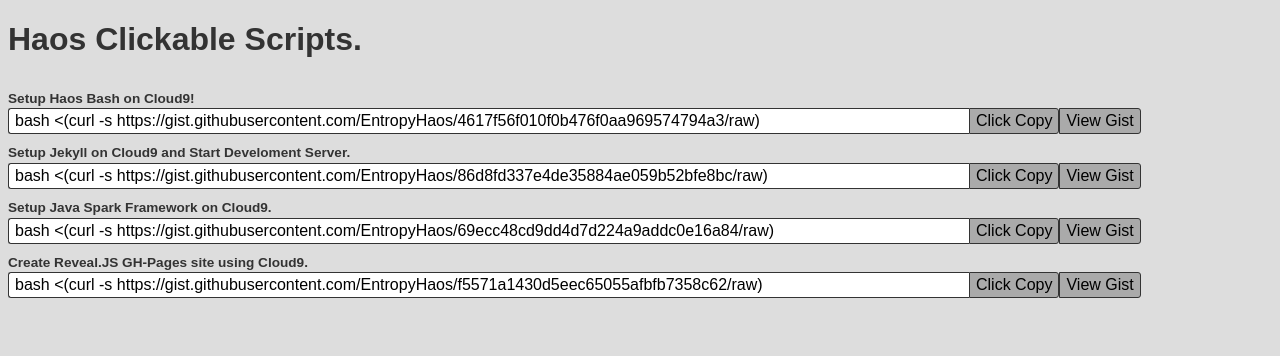
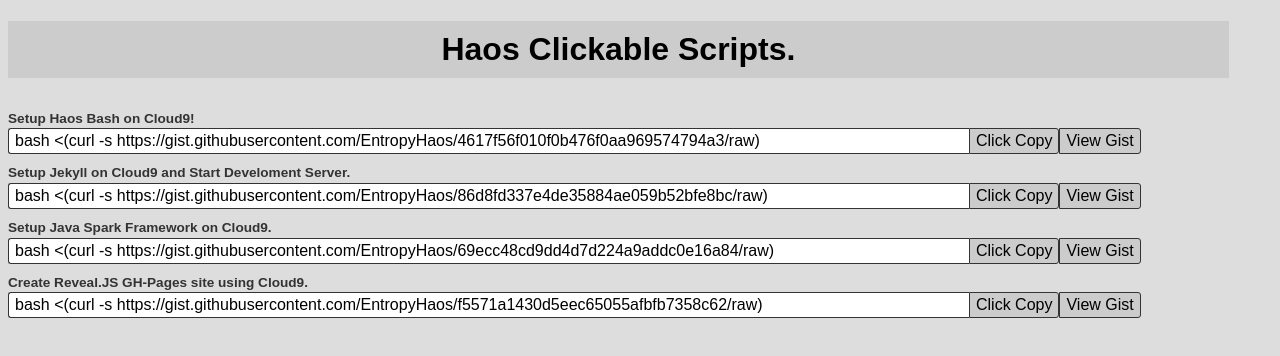
Before and after one commit to HaosCarroll/z_haos_clickables, a plain HTML site: page index.html in a window 1280 px wide. Drawn offline with Linux system fonts and the light colour scheme.

Commit message:
Add link to project repo.

```diff
--- a/css/style.css
+++ b/css/style.css
@@ -17,7 +17,8 @@ label {
   user-select: none;
 }
 
-input, button {
+input,
+button {
   float: left;
   font-size: 1em;
   padding: 3px 6px;
@@ -41,7 +42,14 @@ input {
 
 button {
   position: relative;
-  background-color: #aaa;
+  background-color: #cccccc;
+  border-radius: 0 3px 3px 0;
+  cursor: pointer;
+}
+
+button:hover {
+  position: relative;
+  background-color: #a0a0a0;
   border-radius: 0 3px 3px 0;
   cursor: pointer;
 }
@@ -99,20 +107,40 @@ button {
   }
 }
 
+#heading_link:link,
+#heading_link:visited {
+  color: black;
+  padding: 10px;
+  width: 95%;
+  text-align: center;
+  text-decoration: none;
+  display: inline-block;
+  background-color: #cccccc;
+}
+
+#heading_link:hover,
+#heading_link:active {
+  background-color: #a0a0a0;
+}
+
 
 /**
  * Tooltip Styles
  * Sauce : https://codepen.io/cbracco/pen/qzukg
  */
 
+
 /* Add this attribute to the element that needs a tooltip */
+
 [data_tooltip] {
   position: relative;
   z-index: 2;
   cursor: pointer;
 }
 
+
 /* Hide the tooltip content by default */
+
 [data_tooltip]:before,
 [data_tooltip]:after {
   visibility: hidden;
@@ -122,7 +150,9 @@ button {
   pointer-events: none;
 }
 
+
 /* Position tooltip above the element */
+
 [data_tooltip]:before {
   /*
 
@@ -146,12 +176,16 @@ button {
   line-height: 1.2;
 }
 
+
 /* Triangle hack to make tooltip look like a speech bubble */
+
 [data_tooltip]:after {
   position: absolute;
 }
 
+
 /* Show tooltip content on hover */
+
 [data_tooltip]:hover:before,
 [data_tooltip]:hover:after {
   visibility: visible;
--- a/index.html
+++ b/index.html
@@ -25,17 +25,19 @@
 
   <link rel="stylesheet" href="css/style.css">
   <script src="js/add_clickable_urls__to_array.js"></script>
+
 </head>
 
 <body>
 
   <div>
-    <h1>Haos Clickable Scripts.</h1>
+    <h1><a id="heading_link" href="https://github.com/HaosCarroll/z_haos_clickables" target="_blank">Haos Clickable Scripts.</a></h1>
   </div>
 
   <div id="clickable_scripts_outer_div">
   </div>
   <script src="js/append_clickables_from_array.js"></script>
+
 </body>
 
 <script src="js/attach_click_to_copy_function.js"></script>
```
Lines whose indentation alone changed are shown as unchanged.
